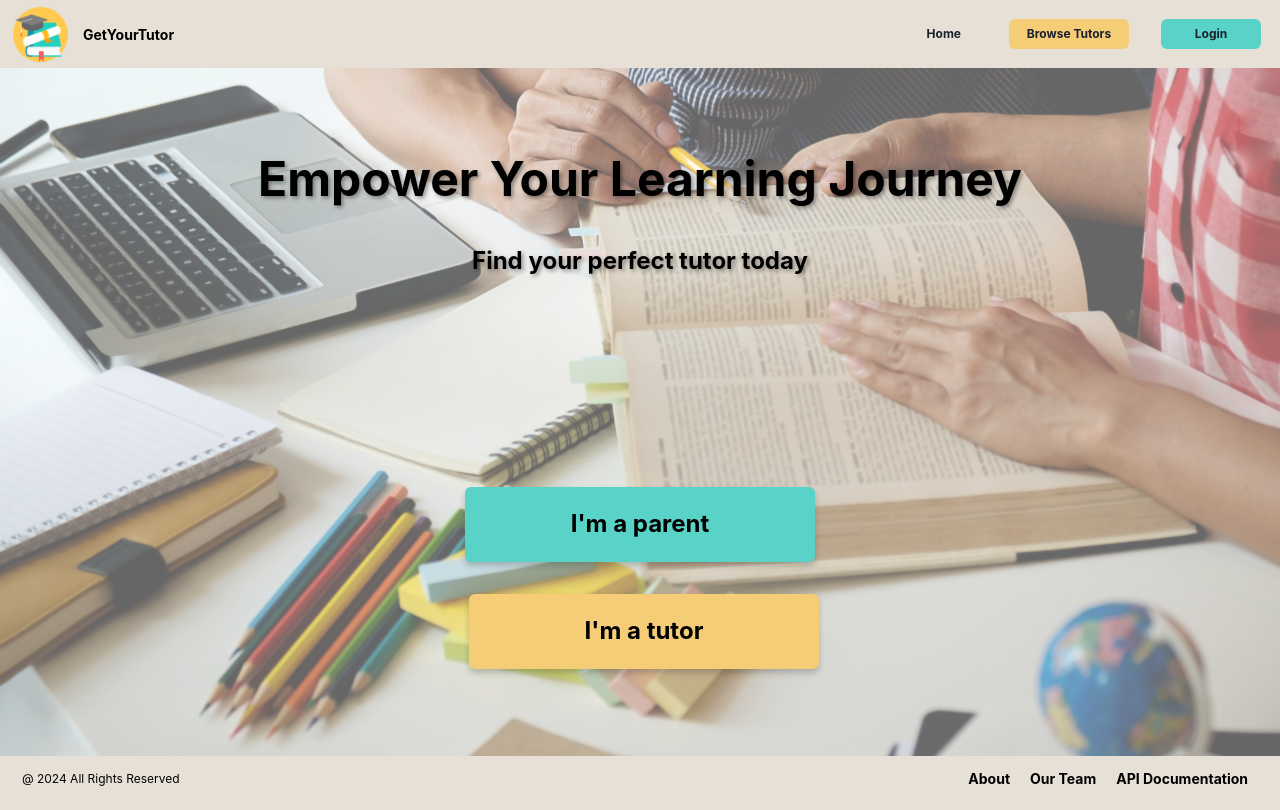
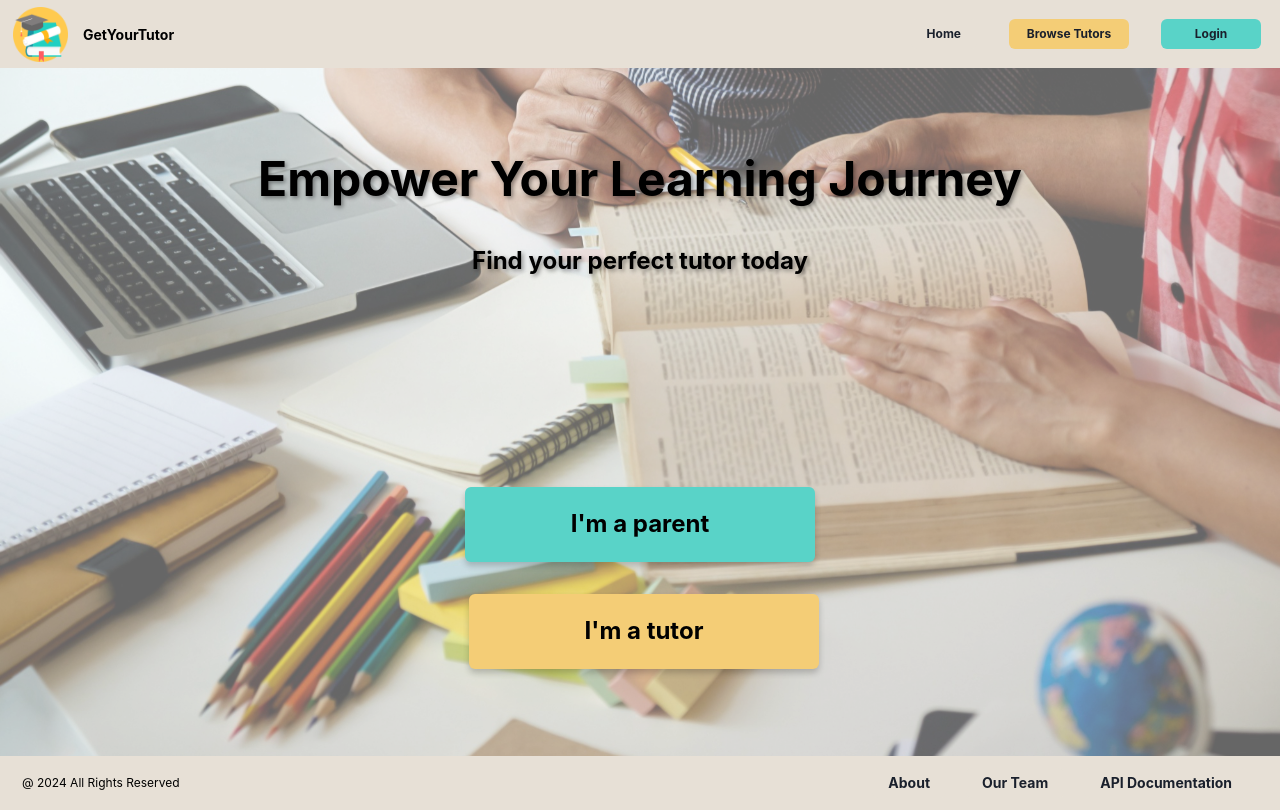
Before and after one commit to Code-the-Dream-School/ffprac-team2-front, a React (Vite) app: page / in a window 1280 px wide. Built offline with nearby package versions, Linux system fonts and the light colour scheme.

Commit message:
Add hover in footer

```diff
--- a/src/components/Footer.tsx
+++ b/src/components/Footer.tsx
@@ -1,6 +1,7 @@
+import { Box, Button, Flex, Text, useBreakpointValue } from '@chakra-ui/react';
+
+import { Link } from 'react-router-dom';
 import React from 'react';
-import { Link } from 'react-router-dom';
-import { Flex, Box, Text, useBreakpointValue } from '@chakra-ui/react';
 
 type FooterProps = {
     sizeHeader: {
@@ -39,20 +40,44 @@ const Footer: React.FC<FooterProps> = ({ sizeHeader }) => {
                     marginBottom={{ base: '4px', md: '0' }}
                     direction={{ base: 'column', sm: 'row' }}
                 >
-                    <Link to="/about" style={linkStyle}>
-                        About
+                    <Link to="/about">
+                        <Button
+                            style={linkStyle}
+                            fontSize="12px"
+                            fontWeight="bold"
+                            height="30px"
+                            _hover={{ bg: '#FFFFFF' }}
+                            bg="#E7E0D6"
+                        >
+                            About
+                        </Button>
                     </Link>
-                    <Link to="/team" style={linkStyle}>
-                        Our Team
+                    <Link to="/team">
+                        <Button
+                            style={linkStyle}
+                            fontSize="12px"
+                            fontWeight="bold"
+                            height="30px"
+                            _hover={{ bg: '#FFFFFF' }}
+                            bg="#E7E0D6"
+                        >
+                            Our Team
+                        </Button>
                     </Link>
-                    <Link
-                        to="https://ffprac-team2-back.onrender.com/docs"
-                        style={linkStyle}
+                    <Button
+                        as="a"
+                        href="https://ffprac-team2-back.onrender.com/docs"
                         target="_blank"
                         rel="noopener noreferrer"
+                        style={linkStyle}
+                        fontSize={fontSize}
+                        fontWeight="bold"
+                        height="30px"
+                        _hover={{ bg: '#FFFFFF' }}
+                        bg="#E7E0D6"
                     >
                         API Documentation
-                    </Link>
+                    </Button>
                 </Flex>
             </Flex>
         </Box>
```
